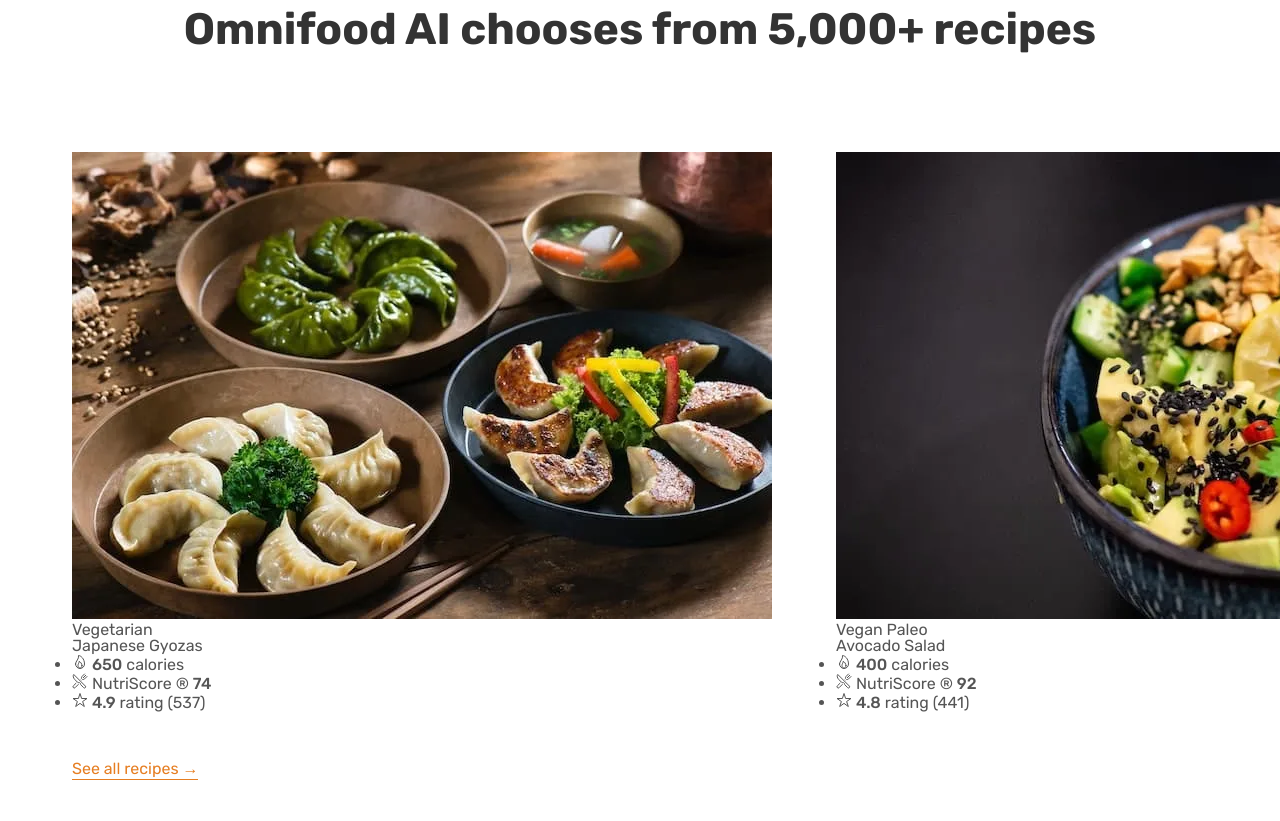
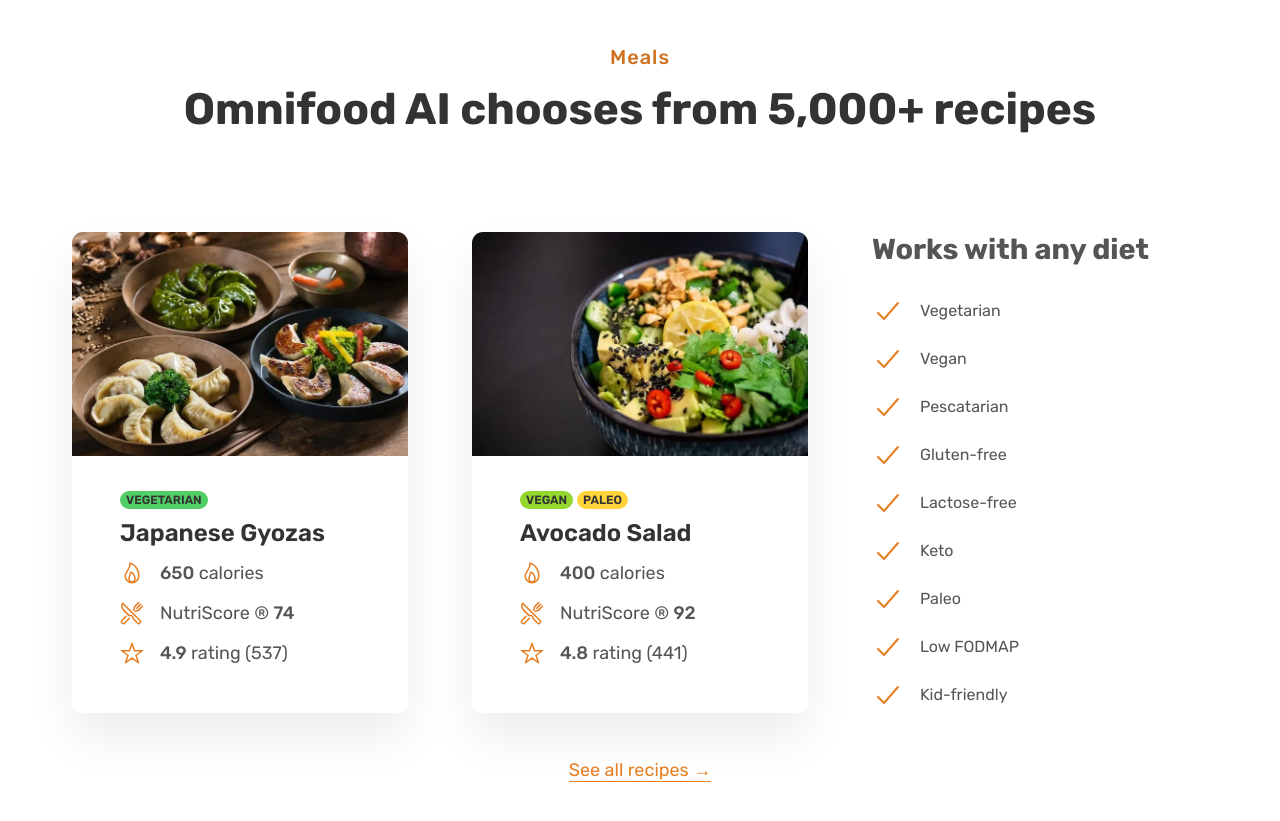
Before and after one commit to ABrozovic/Omnifood, a plain HTML site: page index.html in a window 1280 px wide. Shown: the part 2559-3380 px from the top of the page. Before the commit the page ends 3339 px from the top, so only its background shows below. Drawn offline with nearby package versions, Linux system fonts and the light colour scheme; some packages are replaced by stand-ins of ours; a script that the page names is missing.

Commit message:
Add the Meals section styles to the style.css

```diff
--- a/css/style.css
+++ b/css/style.css
@@ -195,3 +195,77 @@
 .how-it-works__step-img {
     width: 35%;
 }
+/*****************************/
+/* MEALS SECTION */
+/*****************************/
+.section-meals {
+    padding: 5em 0;
+}
+.meal {
+    box-shadow: 0 var(--font-size-XXL) 3rem rgba(0, 0, 0, 0.075);
+    border-radius: 11px;
+    overflow: hidden;
+    transition: all 0.3s;
+}
+
+.meal:hover {
+    transform: translateY(-0.8rem);
+    box-shadow: 0 2rem 4rem rgba(0, 0, 0, 0.055);
+}
+.meal__content {
+    padding: 2em 3em 3em 3em;
+}
+.meal__tags {
+    margin-bottom: 0.753em;
+    display: flex;
+    gap: 0.25rem;
+}
+.tag {
+    display: inline-block;
+    padding: 0.25em 0.5em;
+    text-transform: uppercase;
+    font-size: var(--font-size-S);
+    color: var(--color-grey-1);
+    border-radius: 100px;
+    font-weight: var(--font-weight-semibold);
+}
+.tag--vegetarian {
+    background-color: var(--color-tag-1);
+}
+.tag--vegan {
+    background-color: var(--color-tag-2);
+}
+.tag--paleo {
+    background-color: var(--color-tag-3);
+}
+.meal__img {
+    width: 100%;
+}
+.meal__title {
+    font-size: var(--font-size-XXL);
+    color: var(--color-grey-1);
+    font-weight: var(--font-weight-semibold);
+    margin-bottom: 1rem;
+}
+.meal__attributes {
+    list-style: none;
+    display: flex;
+    flex-direction: column;
+    gap: var(--font-size-M);
+}
+.meal__icon {
+    height: 1.5rem;
+    width: 1.5rem;
+    color: var(--color-primary);
+}
+.meal__attribute {
+    display: flex;
+    gap: var(--font-size-M);
+    align-items: center;
+    font-size: var(--font-size-L);
+}
+
+.all-recipes {
+    text-align: center;
+    font-size: var(--font-size-L);
+}
```
